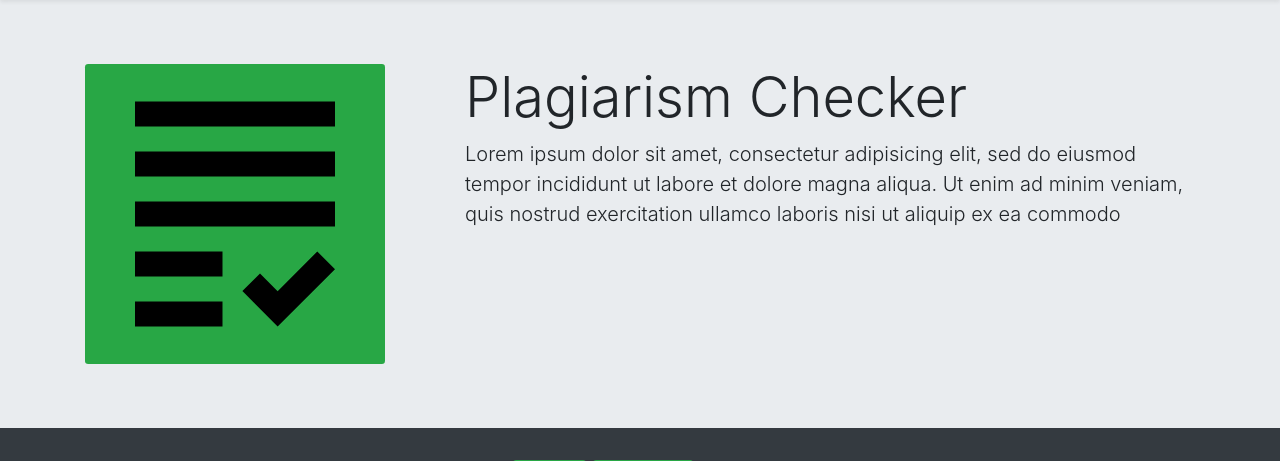
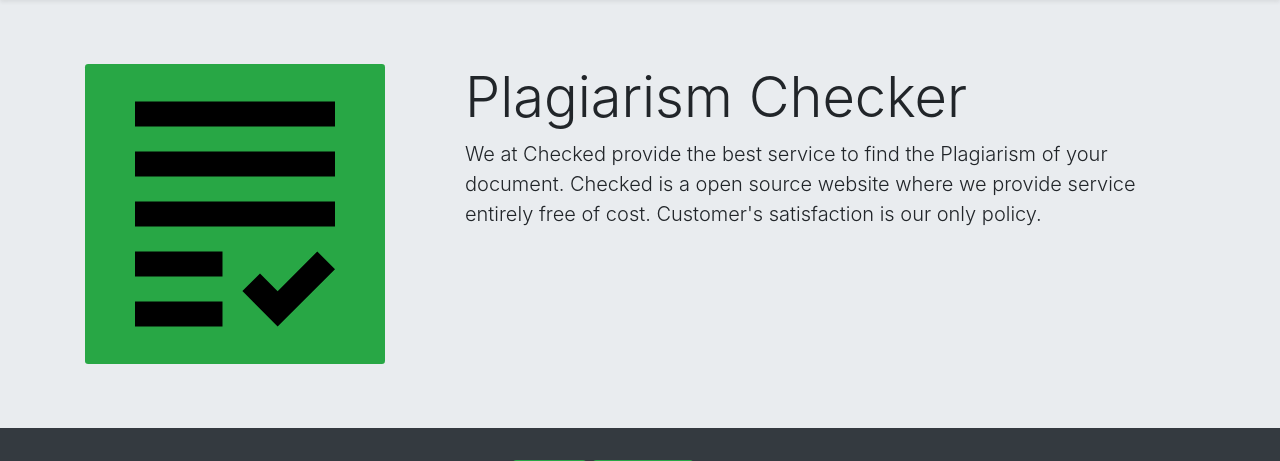
Before and after one commit to tabihh/PlagiarismCheckerDjangoPython, a Django app: page / in a window 1280 px wide. Shown: the part 56-517 px from the top of the page. Run offline with Django 3.2, Linux system fonts and the light colour scheme; some libraries are stand-ins or nearby versions.

Commit message:
Add files via upload

```diff
--- a/PlagiarismChecker/my_app/templates/homepage/homepage.html
+++ b/PlagiarismChecker/my_app/templates/homepage/homepage.html
@@ -34,9 +34,9 @@
 				</div>
 				<div class="col-8">
 					<h1 class="display-4">Plagiarism Checker</h1>
-				<p class="lead">Lorem ipsum dolor sit amet, consectetur adipisicing elit, sed do eiusmod
-					tempor incididunt ut labore et dolore magna aliqua. Ut enim ad minim veniam,
-					quis nostrud exercitation ullamco laboris nisi ut aliquip ex ea commodo
+				<p class="lead">We at Checked provide the best service to find the Plagiarism of your document.
+					Checked is a open source website where we provide service entirely free of cost. Customer's satisfaction
+					is our only policy.
 				</p>
 				</div>
 
--- a/PlagiarismChecker/my_app/templates/login/login.html
+++ b/PlagiarismChecker/my_app/templates/login/login.html
@@ -23,7 +23,7 @@
 
 	</style>
 
-	<title>Login Page</title>
+	<title>Login</title>
 </head>
 <body class="bg-dark" >
 	<nav class="shadow-sm navbar navbar-light bg-light font-weight-bolder">
@@ -44,11 +44,11 @@
 						{% csrf_token %}
 						<p>
 							<label>Username : </label>
-							<input class="form-control" type="text" name="username" placeholder="username">
+							<input class="form-control" type="text" name="username" placeholder="username" required>
 						</p>
 						<p>
 							<label>Password : </label>
-							<input class="form-control" type="password" name="password" placeholder="password">
+							<input class="form-control" type="password" name="password" placeholder="password" required>
 						</p>
 						<input class="btn btn-success text-light" type="submit" name="submit">
 
--- a/PlagiarismChecker/my_app/templates/plagiarism/plagiarism.html
+++ b/PlagiarismChecker/my_app/templates/plagiarism/plagiarism.html
@@ -39,7 +39,7 @@
           <h1 class="text-dark">Plagiarism Checker</h1>
           <form method="post" enctype="multipart/form-data" action="/plagiarism/">
             {% csrf_token %}
-            <input  type="file" name="sentFile" >
+            <input  type="file" name="sentFile" required>
             <input class="btn btn-success text-light" type="submit" name="submit" value="Upload" >
         </form>
     </div>
--- a/PlagiarismChecker/my_app/templates/register/register.html
+++ b/PlagiarismChecker/my_app/templates/register/register.html
@@ -48,11 +48,11 @@
                     {% csrf_token %}
                   <p>
                       <label>Username : </label>
-                      <input class="form-control" type="text" name="username" placeholder="username">
+                      <input class="form-control" type="text" name="username" placeholder="username" required>
                   </p>
                   <p>
                     <label>Password : </label>
-                    <input class="form-control" type="password" name="password" placeholder="password">
+                    <input class="form-control" type="password" name="password" placeholder="password" required>
                   </p>
                    <input class="btn btn-success text-light" type="submit" name="submit">
 
```
Also changed, not shown: PlagiarismChecker/my_app/templates/plagiarism/plagiarismOutput.html (+8 -4 lines).
